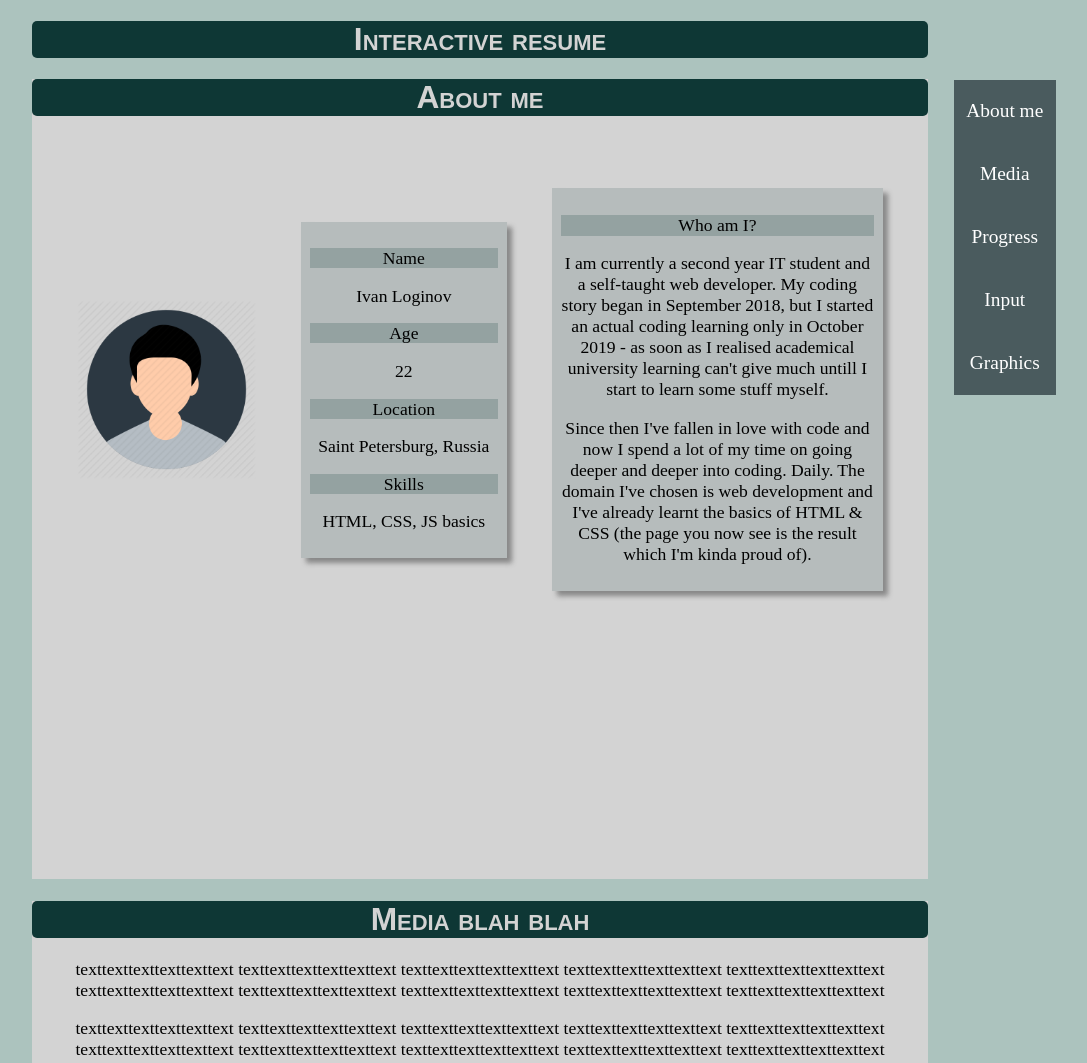
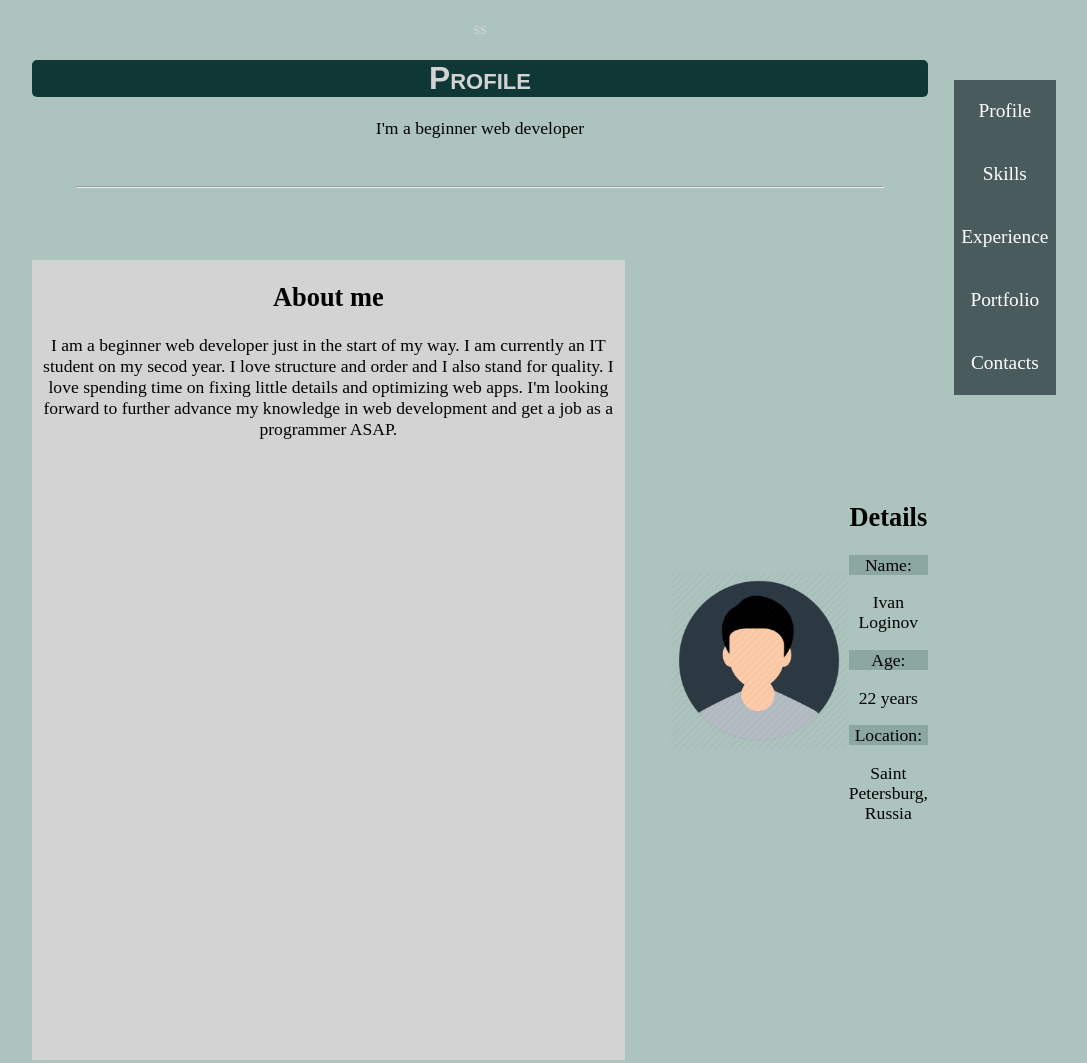
Before and after one commit to redboneskirmish/redboneskirmish.github.io, a plain HTML site: page index.html in a window 1280 px wide. Shown: the top 1063 px of the page, without its empty margins (160-1247 px from the left). Drawn offline with Linux system fonts and the light colour scheme.

Commit message:
Update index.html

```diff
--- a/index.html
+++ b/index.html
@@ -4,52 +4,50 @@
 
 <head>
     <meta charset="UTF-8">
-    <title>Interactive resume</title>
+    <title>Ivan Loginov - Interactive resume</title>
     <link rel="stylesheet" href="projectStyle.css">
 </head>
 
 <body>
 
-    <header>
-        <h1>Interactive resume</h1>
-    </header>
-
     <nav class="nav">
-        <a id="navLink" href="#aboutMe">About me</a>
-        <a id="navLink" href="#attachedMedia">Media</a>
-        <a id="navLink" href="#progressBars">Progress</a>
-        <a id="navLink" href="#inputFields">Input</a>
-        <a id="navLink" href="#graphicsAndAnimations">Graphics</a>
+        <a id="navLink" href="#profile">Profile</a>
+        <a id="navLink" href="#attachedMedia">Skills</a>
+        <a id="navLink" href="#progressBars">Experience</a>
+        <a id="navLink" href="#inputFields">Portfolio</a>
+        <a id="navLink" href="#graphicsAndAnimations">Contacts</a>
     </nav>
 
-    <div id="aboutMe">
-        <h1>About me</h1>
+    <div id="profile">
+        <p style="color:lightgrey">ss</p>  <!--an invisible paragrpah so the profileDiv background goes all the way up-->
+        <h1>Profile</h1>
+        <p id="h1Addition">I'm a beginner web developer</p>
+        <br>
+        <hr style="width:90%">
         <div class="container">
+            <div id="aboutMe">
+                <h2>About me</h2>
+                <p>I am a beginner web developer just in the start of my way. I am currently an IT student on
+                    my secod year. I love structure and order and I also stand for quality. I love spending
+                    time on fixing little details and optimizing web apps. I'm looking forward to further
+                    advance my knowledge in web development and get a job as a programmer ASAP.
+                </p>
+                </div>
                 <img src="profilePicture.png" id="profilePicture">
-                <div id="aboutMeShort">
-                        <p class="amsP" id="optionName">Name</p>
-                        <p class="amsP">Ivan Loginov</p>
-                        <p class="amsP" id="optionName">Age</p>
-                        <p class="amsP">22</p>
-                        <p class="amsP" id="optionName">Location</p>
-                        <p class="amsP">Saint Petersburg, Russia</p>
-                        <p class="amsP" id="optionName">Skills</p>
-                        <p class="amsP">HTML, CSS, JS basics</p>
-                </div>
-                <div id="aboutMeExtended">
-                        <p id="optionName">Who am I?</p>
-                        <p>I am currently a second year IT student and a self-taught web developer.
-                           My coding story began in September 2018, but I started an actual
-                           coding learning only in October 2019 - as soon as I realised academical
-                           university learning can't give much untill I start to learn some stuff myself.
-                        </p>
-                        <p>Since then I've fallen in love with code and now I spend a lot of my time on
-                           going deeper and deeper into coding. Daily. The domain I've chosen is web
-                           development and I've already learnt the basics of HTML & CSS (the page you now
-                           see is the result which I'm kinda proud of).
-                        </p>
-                </div>
+                <div id="details">
+                    <h2>Details</h2>
+                    <p class="amsP" id="optionName">Name:</p>
+                    <p class="amsP" id="option">Ivan Loginov</p>
+                    <p class="amsP" id="optionName">Age:</p>
+                    <p class="amsP" id="option">22 years</p>
+                    <p class="amsP" id="optionName">Location:</p>
+                    <p class="amsP" id="option">Saint Petersburg, Russia</p>
+                    </div>
         </div>
+        <br><br>
+        <p id="profileEnding">Like the resume? Want me to help you create a website for your company or for yourself?
+           Be sure to contact me!
+        </p>
     </div>
 
     <div id="attachedMedia">
```
